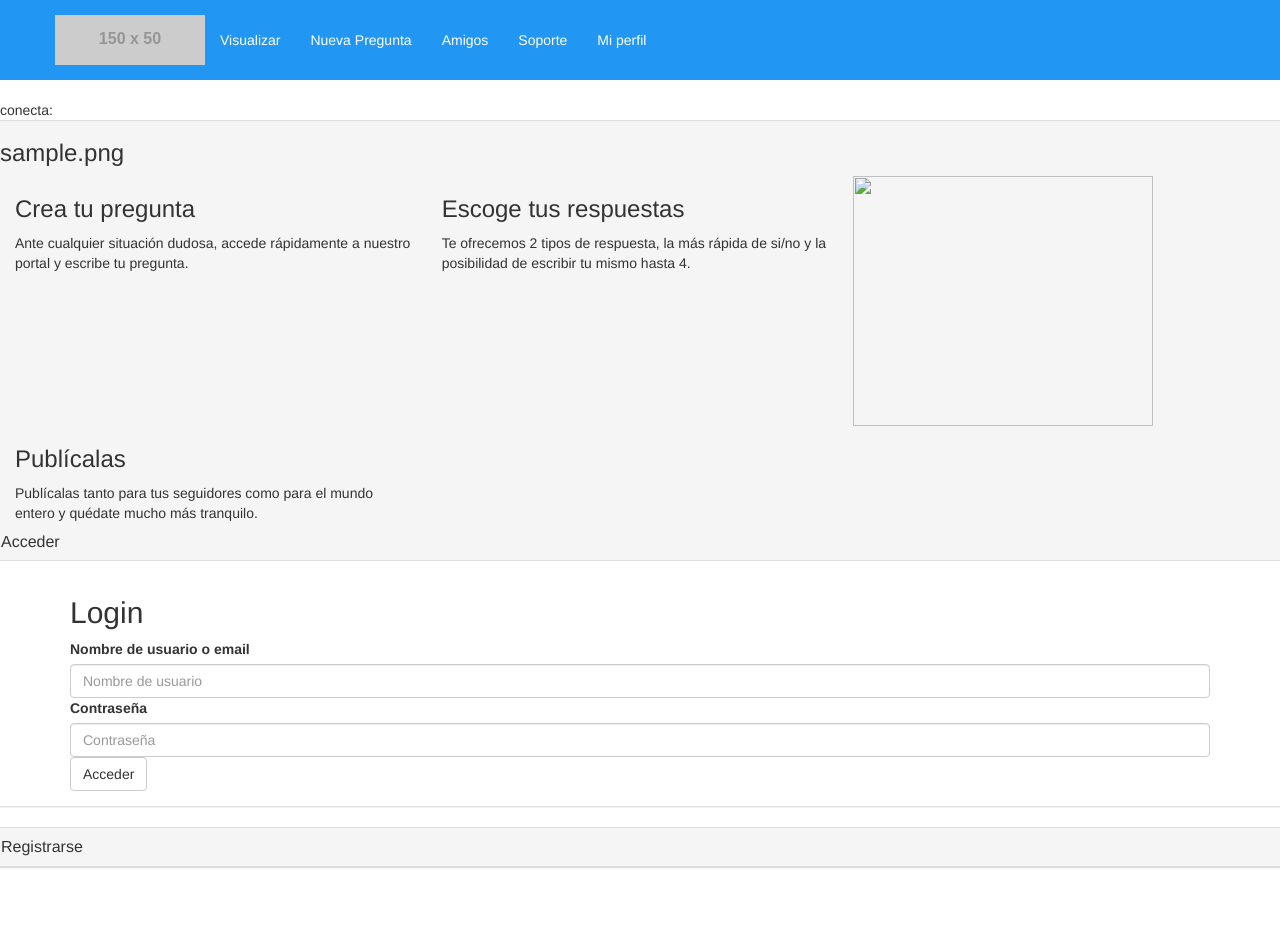
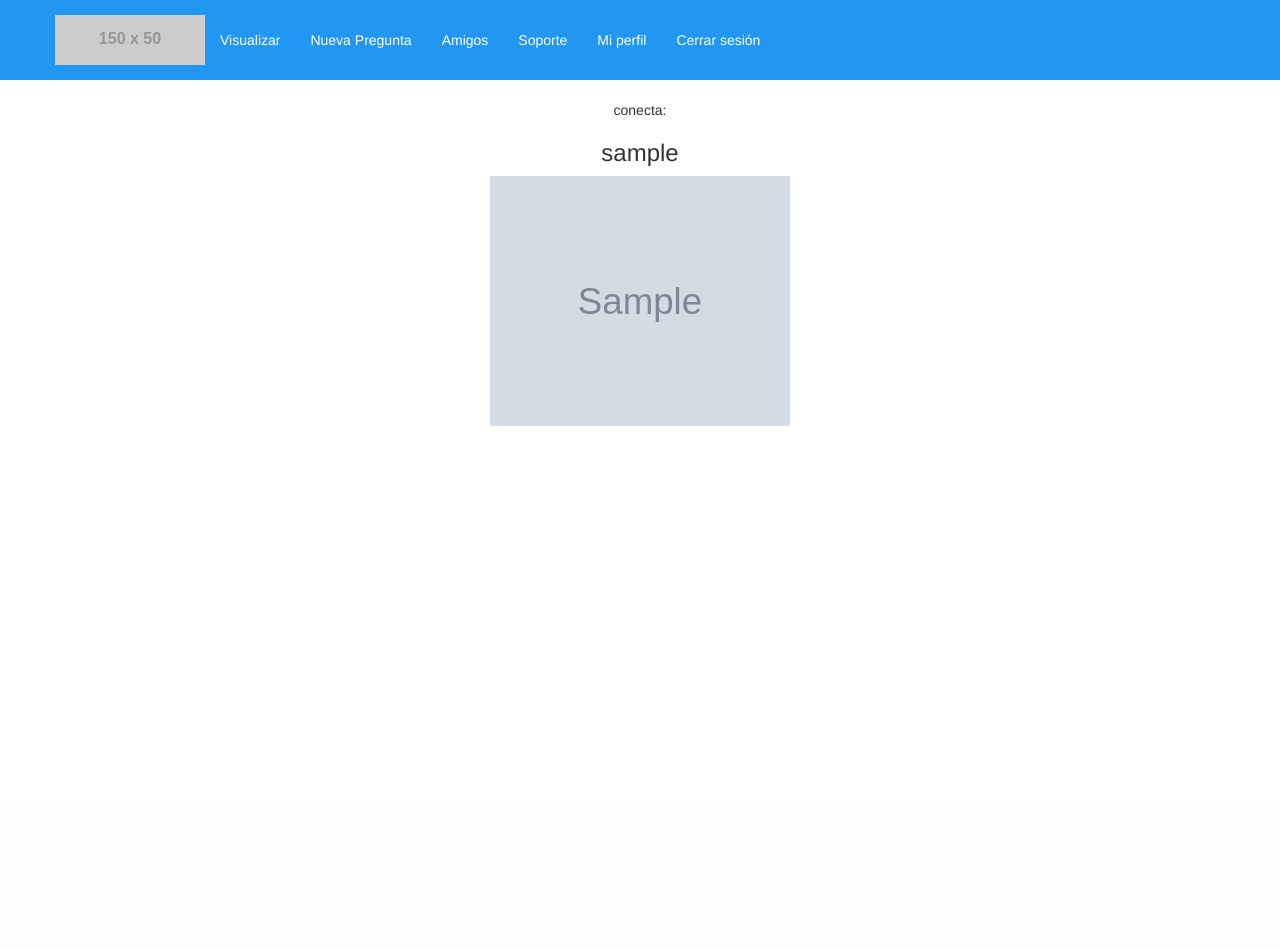
Before and after one commit to sitorzz/FastwerRepository, a PHP site: page /profile.php in a window 1280 px wide. After the commit the page ends 426 px from the top, so only its background shows below. Run offline with PHP 8.4, Linux system fonts and the light colour scheme; the visitor is signed in with stand-in values (Sample User, id 1); tables that the repository leaves empty or names only in its code hold one stand-in row (values such as "Sample post"); grey boxes marked "Sample" are stand-in pictures; grey boxes labelled with a size stand in for pictures from a placeholder-image service; data that the repository does not hold is empty; some libraries are stand-ins or nearby versions.

Commit message:
commit-agrupación

```diff
--- a/Fastwer/profile.php
+++ b/Fastwer/profile.php
@@ -67,6 +67,10 @@ include "php/session.php"
                         <a href="#">Mi perfil</a>
                     </li>
 
+                    <li>
+                        <a href="php/logout.php">Cerrar sesión</a>
+                    </li>
+
                 </ul>
             </div>
             <!-- /.navbar-collapse -->
@@ -79,7 +83,8 @@ include "php/session.php"
 
 
   <!-- Wrapper for slides -->
-  <div>
+  <div class="row">
+      <div class="text-center">
         <?php
 
         include 'php/conexion.php';
@@ -94,9 +99,10 @@ include "php/session.php"
 
          echo '<div class="row">
                 <div class="col-xs-12" >
-                <h3>'.$row[1].'</h3>
+                <h3>'.$row[0].'</h3>
+
                     <div class="imageContainer">
-                        <img src="'.$row[4].'" style="width:300px;height:250px;>
+                        <img src="'.$row[1].'" style="width:300px;height:250px;/>
                     </div>
 
 
@@ -106,105 +112,8 @@ include "php/session.php"
 
          $con->close();
       ?>
-  <div>
-
-
-
-
-  <div class="row">
-    <div class="col-xs-12 col-md-4">
-      <h3>Crea tu pregunta</h3>
-
-      <p>Ante cualquier situación dudosa, accede rápidamente a nuestro portal y escribe tu pregunta.</p>
+</div>
     </div>
-    <div class="col-xs-12 col-md-4">
-      <h3>Escoge tus respuestas</h3>
-      <p>Te ofrecemos 2 tipos de respuesta, la más rápida de si/no y la posibilidad de escribir tu mismo hasta 4.</p>
-
-    </div>
-    <div class="col-xs-12 col-md-4">
-      <h3>Publícalas</h3>
-      <p>Publícalas tanto para tus seguidores como para el mundo entero y quédate mucho más tranquilo.</p>
-    </div>
-  </div>
-
-    </div>
-    <section id="acceder">
-<div class="panel-group" id="accordion">
-
-  <div class="panel panel-default">
-    <div class="panel-heading">
-      <h4 class="panel-title">
-        <a data-toggle="collapse" data-parent="#accordion" href="#collapse1">
-        Acceder</a>
-      </h4>
-    </div>
-    <div id="collapse1" class="panel-collapse collapse in">
-      <div class="panel-body"><div class="container">
-          <h2>Login</h2>
-
-		<form role="form" name="login" action="php/login.php" method="post">
-
-		    <label for="username">Nombre de usuario o email</label>
-		    <input type="text" class="form-control" id="username2" name="username2" placeholder="Nombre de usuario" required>
-
-		    <label for="password">Contrase&ntilde;a</label>
-		    <input type="password" class="form-control" id="password2" name="password2" placeholder="Contrase&ntilde;a" required>
-
-
-		  <button type="submit" class="btn btn-default" name="login">Acceder</button>
-		</form>
-
-          </div>
-
-        </div>
-    </div>
-  </div>
-    </div>
-    </section>
-    <section id="registrarse">
-  <div class="panel panel-default">
-    <div class="panel-heading">
-      <h4 class="panel-title">
-        <a data-toggle="collapse" data-parent="#accordion" href="#collapse2">
-        Registrarse</a>
-      </h4>
-    </div>
-
-    <div id="collapse2" class="panel-collapse collapse">
-      <div class="panel-body">
-          <div class="container">
-<h2>Registro</h2>
-
-		<form role="form" name="registro" action="php/registro.php" method="post">
-
-		    <label for="username">Nombre de usuario</label>
-		    <input type="text" class="form-control" id="username" name="username" placeholder="Nombre de usuario" PATTERN = "[a-z0-9_-]{3,15}$" title="Debe contener de 3 a 15 caracteres sin signos de puntuación ni caracteres especiales" required>
-
-
-		    <label for="email">Correo Electronico</label>
-		    <input type="email" class="form-control" id="email" name="email" placeholder="Correo Electronico" pattern="[a-z0-9._%+-]+@[a-z0-9.-]+\.[a-z]{2,3}$" required>
-
-
-		    <label for="password">Contrase&ntilde;a</label>
-		    <input type="password" class="form-control" id="password" name="password" placeholder="Contrase&ntilde;a" pattern="(?=.*\d)(?=.*[a-z])(?=.*[A-Z]).{5,}" title="Must contain at least one number and one uppercase and lowercase letter, and at least 5 or more characters" required>
-
-
-		    <label for="confirm_password">Confirmar Contrase&ntilde;a</label>
-		    <input type="password" class="form-control" id="confirm_password" name="confirm_password" pattern="(?=.*\d)(?=.*[a-z])(?=.*[A-Z]).{5,}" title="Must contain at least one number and one uppercase and lowercase letter, and at least 5 or more characters" placeholder="Confirmar Contrase&ntilde;a" required>
-
-
-		  <button type="submit" class="btn btn-default" name="registro">Registrar</button>
-		</form>
-
-          </div>
-    </div>
-  </div>
-      </div>
-        </section>
-    </div>
-
-
     <footer id="footer">
         <div class="container">
             <div class="row">
@@ -212,10 +121,6 @@ include "php/session.php"
             </div>
         </div>
     </footer><!--/#footer-->
-<!-- jQuery -->
-    <script src="js/jquery.js"></script>
 
-    <!-- Bootstrap Core JavaScript -->
-    <script src="js/bootstrap.min.js"></script>
 </body>
 </html>
```
Also changed, not shown: Fastwer/index.php (+15 -11 lines).
